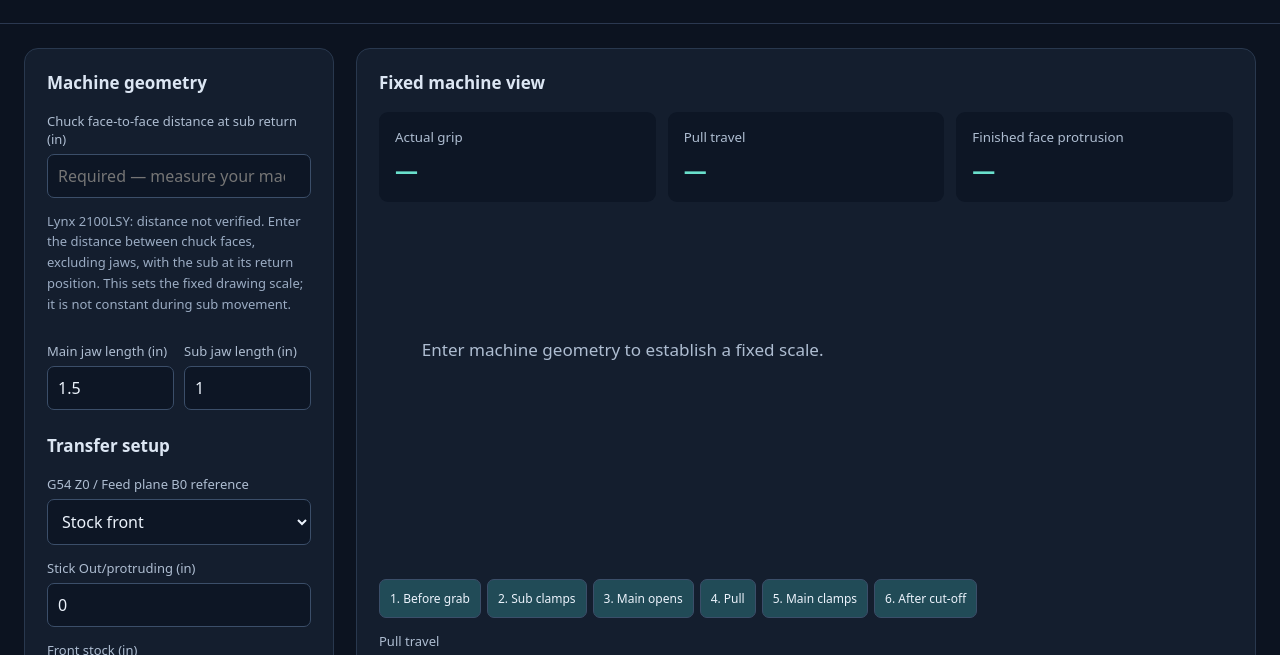
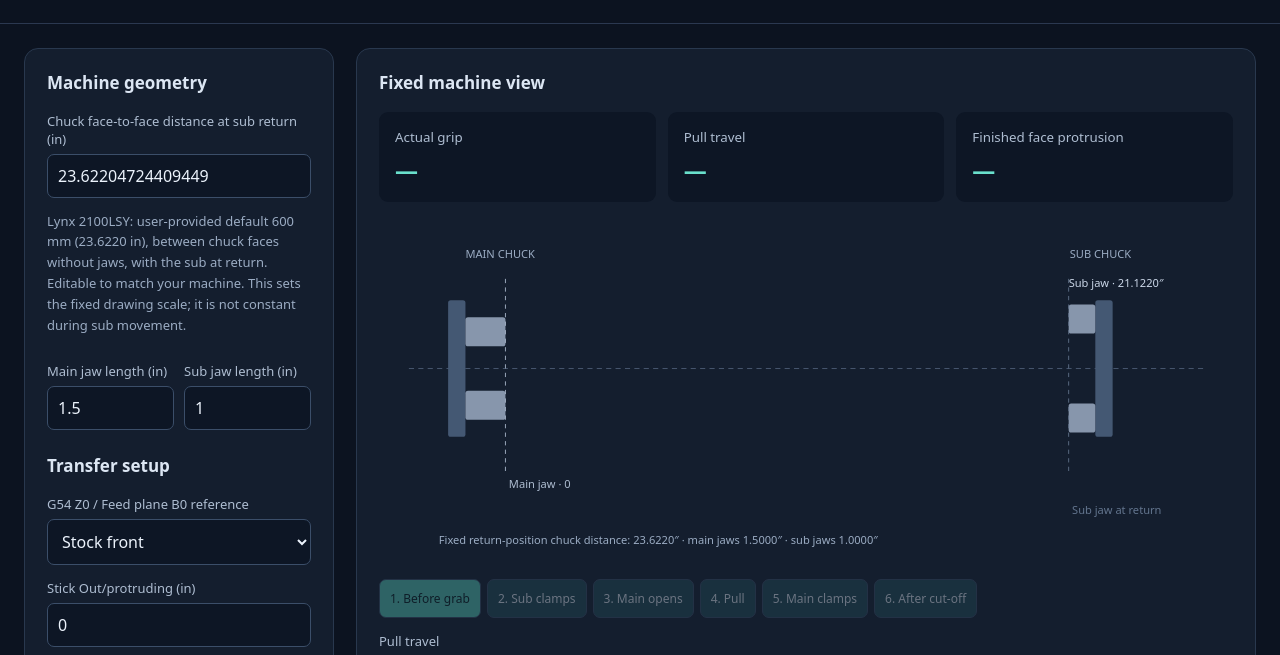
Before and after one commit to kevingabriel50000-dotcom/Lathe-Material-Transfer, a plain HTML site: page index.html in a window 1280 px wide. Shown: the part 96-751 px from the top of the page. Drawn offline with Linux system fonts and the light colour scheme.

Commit message:
Set user-provided 600 mm default chuck distance

```diff
--- a/index.html
+++ b/index.html
@@ -8,7 +8,7 @@ input:disabled{opacity:.6}button:disabled{opacity:.4;cursor:default}.field-pair{
 <header><h1>Lathe Material Transfer <span class="badge">v1.1</span></h1><p>Fusion planes ↔ physical material movement · inches</p></header>
 <main><aside><h2>Machine geometry</h2>
 <label for="chuckDistance">Chuck face-to-face distance at sub return (in)</label><input id="chuckDistance" type="number" min="0" step="0.0001" placeholder="Required — measure your machine">
-<p class="muted">Lynx 2100LSY: distance not verified. Enter the distance between chuck faces, excluding jaws, with the sub at its return position. This sets the fixed drawing scale; it is not constant during sub movement.</p>
+<p class="muted">Lynx 2100LSY: user-provided default 600 mm (23.6220 in), between chuck faces without jaws, with the sub at return. Editable to match your machine. This sets the fixed drawing scale; it is not constant during sub movement.</p>
 <div class="field-pair"><div><label for="mainJaw">Main jaw length (in)</label><input id="mainJaw" type="number" min="0" step="0.0001" value="1.5"></div><div><label for="subJaw">Sub jaw length (in)</label><input id="subJaw" type="number" min="0" step="0.0001" value="1"></div></div>
 <h2 style="margin-top:24px">Transfer setup</h2><label for="reference">G54 Z0 / Feed plane B0 reference</label><select id="reference"><option value="stock">Stock front</option><option value="model">Model front</option></select>
 <label for="stock">Stick Out/protruding (in)</label><input id="stock" type="number" step="0.0001" value="0">
@@ -51,7 +51,7 @@ function validateEnvelope(v,r,g){
  if(r.F>=g.home||r.jaw+r.pull>g.home+1e-9||r.front>g.home+v.subJaw+1e-9)throw Error('Transfer exceeds the configured return-position envelope. Check chuck distance and transfer values.');
 }
 const $=id=>document.getElementById(id),ids=['reference','stock','allowance','grip','target','epsilon','grab','end','chuckDistance','mainJaw','subJaw'];
-const defaults={reference:'stock',stock:0,allowance:0,grip:0,target:0,epsilon:.0001,grab:0,end:0,chuckDistance:null,mainJaw:1.5,subJaw:1};
+const defaults={reference:'stock',stock:0,allowance:0,grip:0,target:0,epsilon:.0001,grab:0,end:0,chuckDistance:600/25.4,mainJaw:1.5,subJaw:1};
 let result,values,machine,mode='fusion',stage=0,approach=0,animation=null,revision=0;
 const key='lathe-transfer-v1.1',names=['Before grab','Sub clamps','Main opens','Pull','Main clamps','After cut-off'];
 const fmt=n=>(Math.abs(n)<.00000001?0:n).toFixed(4)+'″',round=n=>String(Number(n.toFixed(8)));
@@ -110,5 +110,5 @@ $('save').onclick=()=>{if(!result||!machine)return;const a=document.createElemen
 function parseCase(data){if(!['1.0','1.1'].includes(data.version)||!data.parameters)throw Error('Unsupported case format.');const v={...defaults,...data.parameters};if(!['stock','model'].includes(v.reference)||!['physical','fusion'].includes(v.mode)||ids.some(id=>id!=='reference'&&!(id==='chuckDistance'&&v[id]===null)&&(!Number.isFinite(v[id]))))throw Error('Invalid case parameters.');calculate(v);return v;}
 $('load').onchange=async e=>{try{const v=parseCase(JSON.parse(await e.target.files[0].text()));mode=v.mode;setFields(v);update();if(!Number.isFinite(v.chuckDistance))$('notice').textContent='Case loaded. Enter chuck distance to enable the fixed-scale simulation.';}catch(e){$('error').textContent=e.message;}finally{$('load').value='';}};
 $('reset').onclick=()=>{const current=read();mode='fusion';setFields({...defaults,chuckDistance:Number.isFinite(current.chuckDistance)?current.chuckDistance:null,mainJaw:current.mainJaw,subJaw:current.subJaw});update();};
-setFields(defaults);try{const saved=JSON.parse(localStorage.getItem(key));if(saved&&saved.version==='1.1'){const v=saved.parameters;if(v&&['stock','model'].includes(v.reference)&&['fusion','physical'].includes(v.mode)){setFields({...defaults,...v});mode=v.mode;}}}catch(e){}update();
+setFields(defaults);try{const saved=JSON.parse(localStorage.getItem(key));if(saved&&saved.version==='1.1'){const v=saved.parameters;if(v&&['stock','model'].includes(v.reference)&&['fusion','physical'].includes(v.mode)){setFields({...defaults,...v,chuckDistance:v.chuckDistance??defaults.chuckDistance});mode=v.mode;}}}catch(e){}update();
 </script></html>
```
Also changed, not shown: tests/browser.cjs (+2 -2 lines), README.md.
